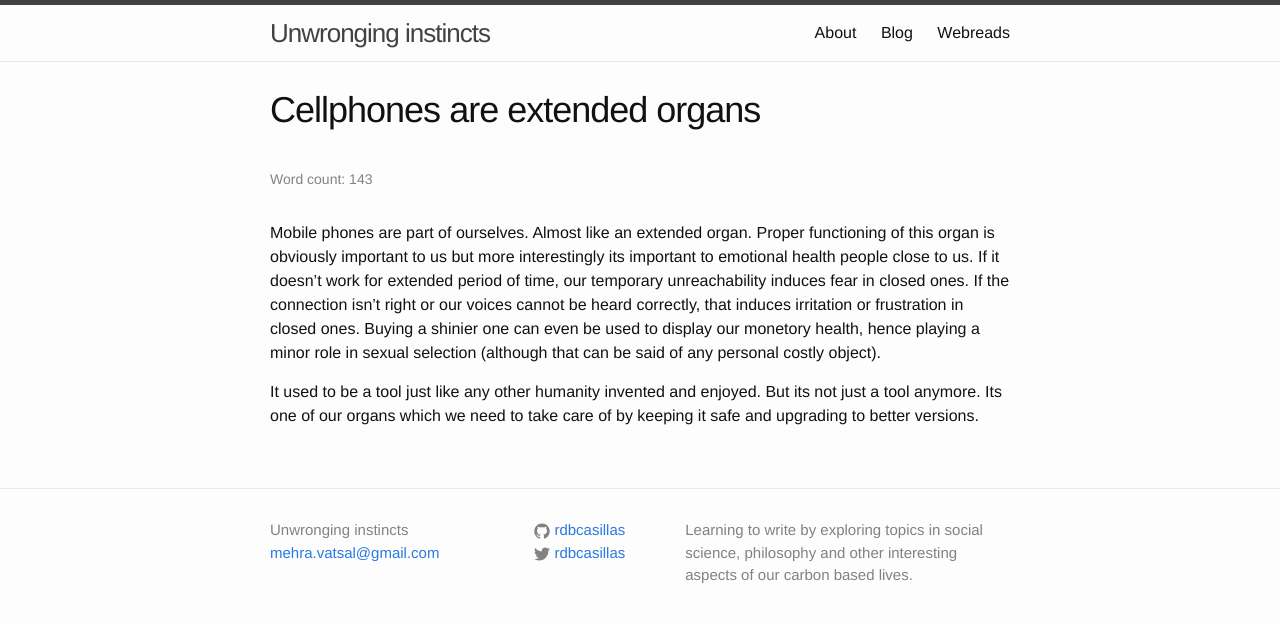
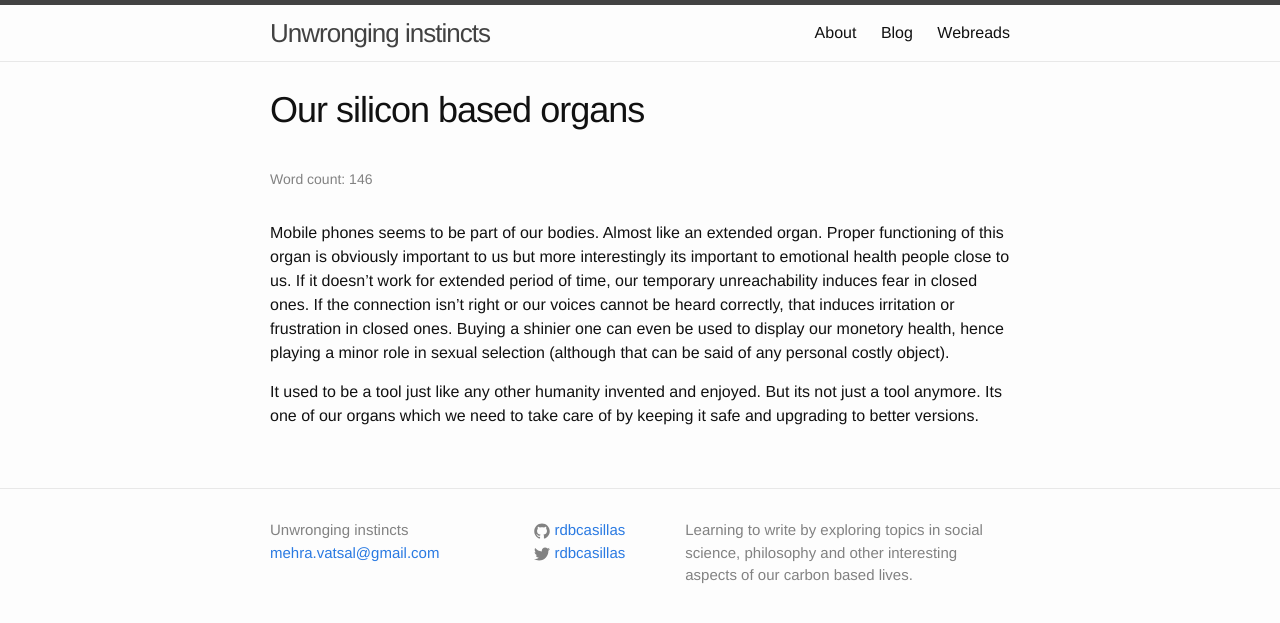
Before and after one commit to rdbcasillas/rdbcasillas.github.io, a Jekyll site: the page built from _posts/blog/2016-03-26-extened-organ.md, in a window 1280 px wide. Shown: the top 623 px of the page. Built offline with Jekyll 4.4.1, drawn with Linux system fonts in a browser that asks for light colours; Markdown is read by kramdown in place of the engine named in the settings.

Commit message:
title change in latest blog and a webread

```diff
--- a/_posts/blog/2016-03-26-extened-organ.md
+++ b/_posts/blog/2016-03-26-extened-organ.md
@@ -1,11 +1,11 @@
 ---
 layout: post
 category: blog
-title: Cellphones are extended organs
+title: Our silicon based organs
 
 ---
 
-Mobile phones are part of ourselves. Almost like an extended organ. Proper
+Mobile phones seems to be part of our bodies. Almost like an extended organ. Proper
 functioning of this organ is obviously important to us but more interestingly its
 important to emotional health people close to us. If it doesn't work for extended
 period of time, our temporary unreachability induces fear in closed ones. If the
```
Also changed, not shown: _posts/webreads/2016-03-24-March.md (+3 -0 lines).
